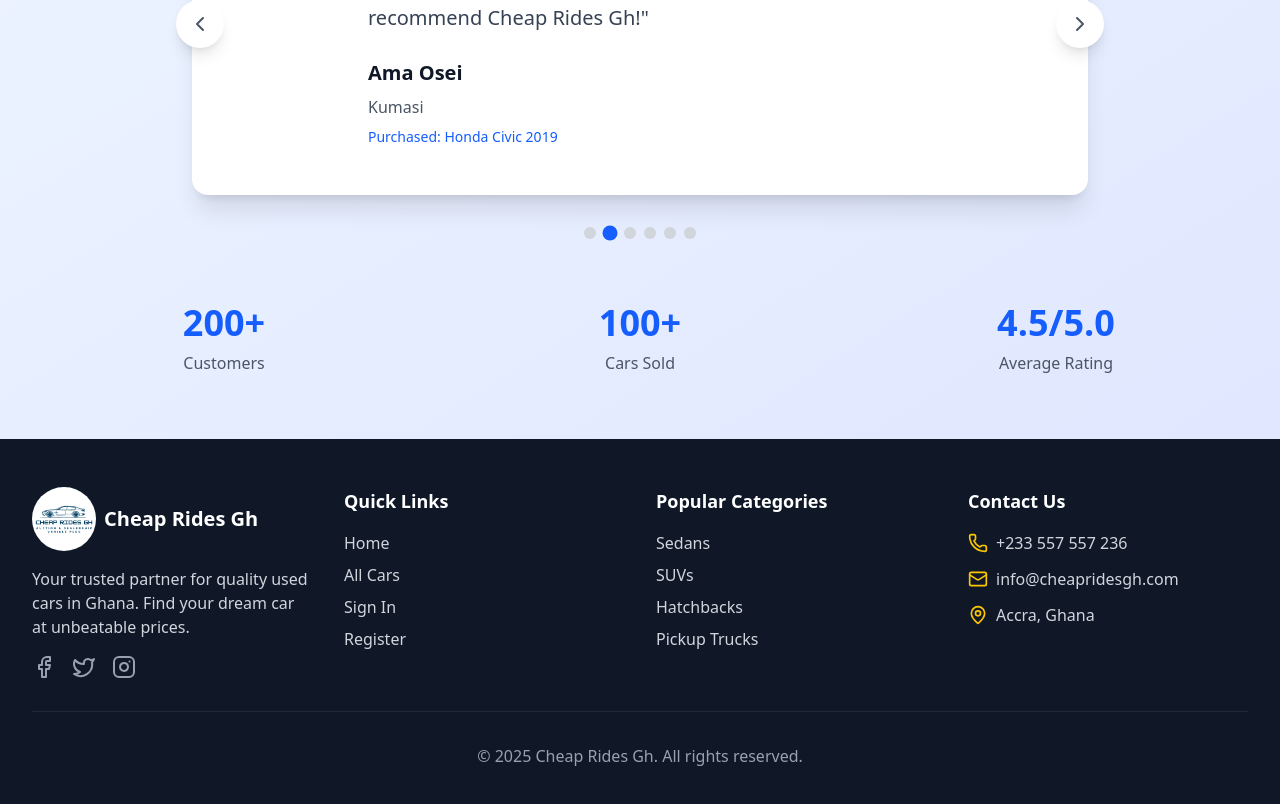
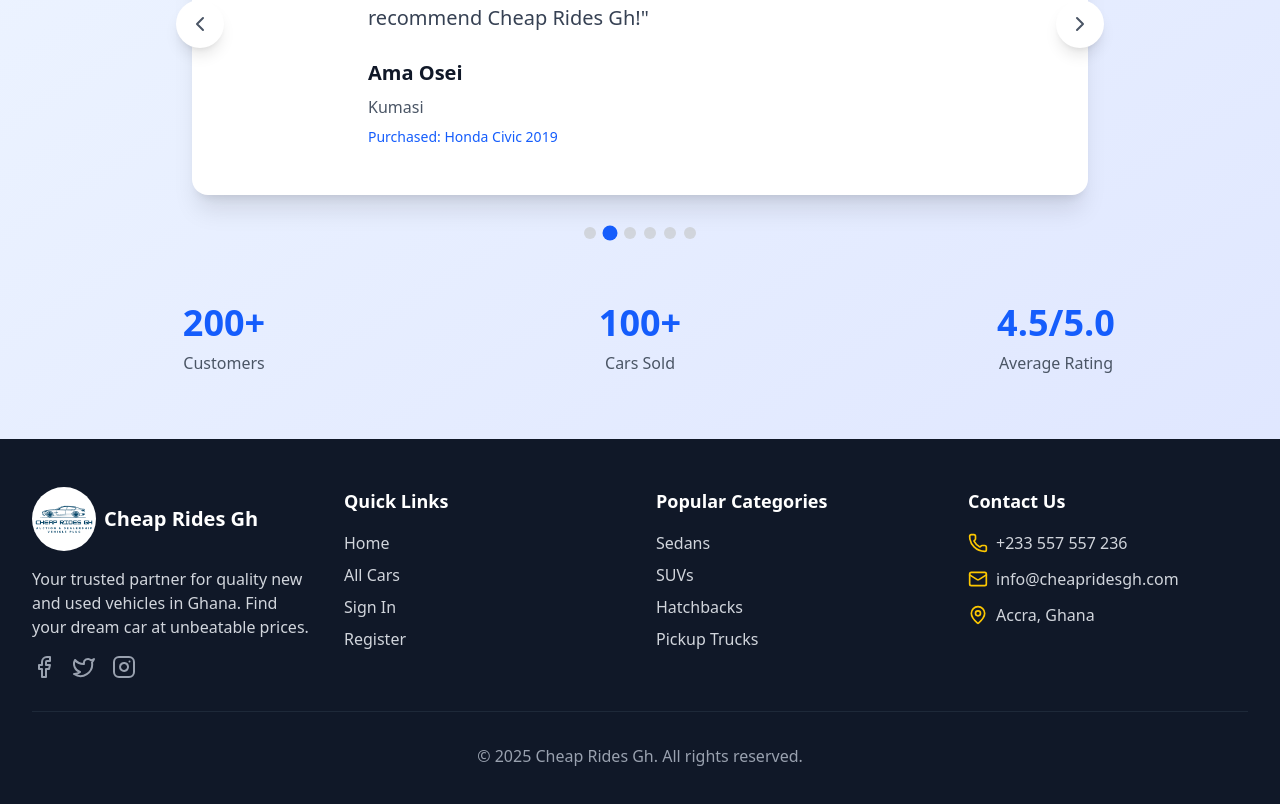
Before and after one commit to owusuprince21/cheaprides.frontend, a Next.js app: page / in a window 1280 px wide. Shown: the part 1493-2297 px from the top of the page. Built offline with nearby package versions, Linux system fonts and the light colour scheme; no server answers.

Commit message:
footer updates

```diff
--- a/src/components/Footer.tsx
+++ b/src/components/Footer.tsx
@@ -20,7 +20,7 @@
               <span className="text-xl font-bold">Cheap Rides Gh</span>
             </div>
             <p className="text-gray-300 mb-4">
-              Your trusted partner for quality used cars in Ghana. Find your dream car at unbeatable prices.
+              Your trusted partner for quality new and used vehicles in Ghana. Find your dream car at unbeatable prices.
             </p>
             <div className="flex space-x-4">
               <a
```
